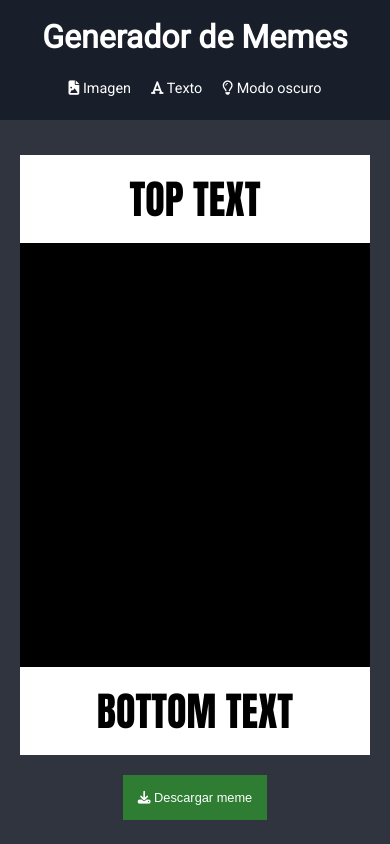
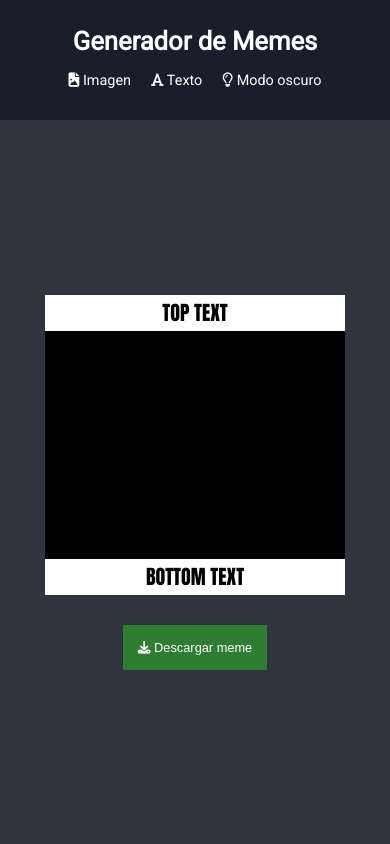
Before and after one commit to LuciaMartinez379/proyecto-generador-ada, a plain HTML site: page index.html in a window 390 px wide. Drawn offline with nearby package versions, Linux system fonts and the light colour scheme.

Commit message:
subiendo mejoras al responsive y correccion de funcionalidades de descarga

```diff
--- a/app.js
+++ b/app.js
@@ -91,7 +91,7 @@ closeBtn.addEventListener('click', () => {
 });
 
 descargar.addEventListener('click', (e) => {
-    domtoimage.toBlob(document.getElementById('meme-img'))
+    domtoimage.toBlob(document.getElementById('meme-generator'))
     .then(function (blob) {
         window.saveAs(blob, 'mi-meme.png');
     });
--- a/generador.css
+++ b/generador.css
@@ -55,7 +55,6 @@ li {
     height: 600px;
     background-color: black;
     position: relative;
-    top: 10px;
     display: flex;
     flex-direction: column;
 }
@@ -95,3 +94,24 @@ li {
     cursor: pointer;
     transition: background-color .2s;
 }
+
+@media screen and (max-width: 700px) {
+
+    header {
+        padding: 15px;
+    }
+
+    header h1 {
+        font-size: 1.6em;
+    }
+
+    .generator-meme {
+        width: 300px;
+        height: 300px;
+    }
+
+    .meme-text {
+        font-size: 20px;
+        padding: 6px 15px;
+    }
+}
--- a/index.html
+++ b/index.html
@@ -27,7 +27,7 @@
             <!--Seccion generador-->
             <section class="generator-background">
                     <!--Generador-->
-                    <div class="generator-meme">
+                    <div class="generator-meme" id="meme-generator">
                         <p class="meme-text" id="top-text">top text</p>
                         <div id="meme-img"></div>
                         <p class="meme-text" id="bottom-text">bottom text</p>
--- a/style.css
+++ b/style.css
@@ -76,5 +76,6 @@ select:focus, input:focus, button:focus, textarea:focus {
         display: block;
         width: 100%;
         padding: 30px 20px;
+        z-index: 3;
     }
 }
```
Also changed, not shown: ScreenshotDark.png, ScreenshotLight.png.
